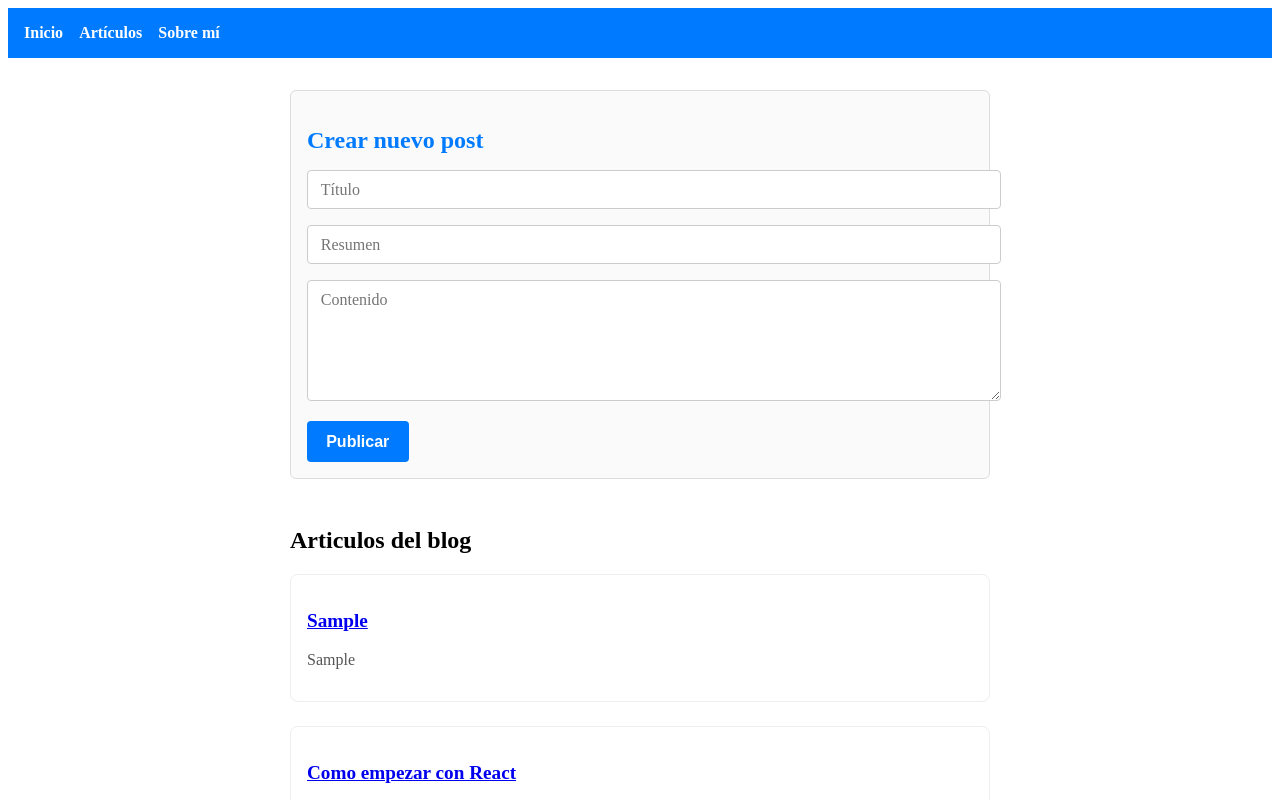
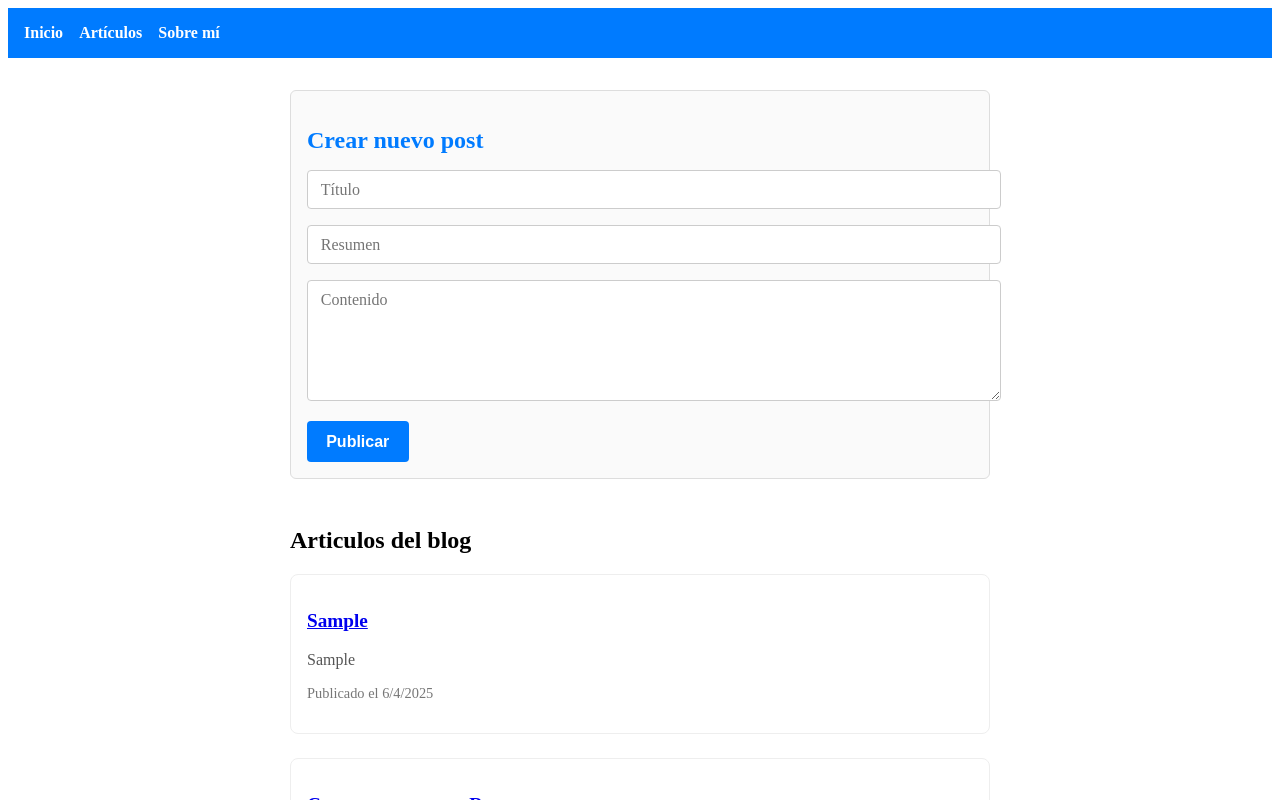
Before and after one commit to cobomaster/Blog, a React (Vite) app: page /posts in a window 1280 px wide. Both pictures are taken after typing "Sample", "Sample", "Sample" into the empty fields and a click on the button "Publicar". Shown: the top 800 px of the page. Built offline with nearby package versions, Linux system fonts and the light colour scheme.

Commit message:
Historia 10: Ordenar Post del más nuevo al más antiguo

```diff
--- a/src/components/NewPostForm.jsx
+++ b/src/components/NewPostForm.jsx
@@ -20,6 +20,7 @@ export default function NewPostForm({ onAddPost }){
             title,
             summary,
             content,
+            date: new Date().toISOString(),
         };
 
         onAddPost(newPost);
--- a/src/pages/Posts.css
+++ b/src/pages/Posts.css
@@ -27,3 +27,9 @@
   color: #555;
   margin-top: 0.5rem;
 }
+
+.post-date {
+  font-size: 0.9rem;
+  color: #777;
+  margin-top: 0.3rem;
+}
--- a/src/pages/Posts.jsx
+++ b/src/pages/Posts.jsx
@@ -1,30 +1,35 @@
 import React, { useState } from 'react';
-import initialPosts from '../data/posts'; // Cambiar nombre import
+import initialPosts from '../data/posts';
 import { Link } from 'react-router-dom';
 import NewPostForm from '../components/NewPostForm';
 import "./Posts.css";
 
-export default function Posts() {   // Cambiar nombre función a Posts (mayúscula y distinto)
-    const [posts, setPosts] = useState(initialPosts); // Aquí usas el array importado correctamente
+export default function PostsPage() {
+    const [posts, setPosts] = useState(initialPosts);
 
     const handleAddPost = (newPost) => {
         setPosts([newPost, ...posts]);
     };
 
+    const sortedPosts = [...posts].sort((a, b) => new Date(b.date) - new Date(a.date));
+
     return(
         <div className='posts-container'>
             <NewPostForm onAddPost={handleAddPost} />
             <h2> Articulos del blog </h2>
-            {posts.map((post) => (
+            {sortedPosts.map((post) => (
                 <div className='post' key={post.id}>
                     <h3 className='post-title'>
-                        <Link to={`/posts/${post.id}`}>
-                            {post.title}
-                        </Link>
+                        <Link to={`/posts/${post.id}`}>{post.title}</Link>
                     </h3>
-                    <p className='post-summary'> {post.summary} </p>
-                </div>
+                    <p className='post-summary'>{post.summary}</p>
+                    {post.date && (
+                        <p className='post-date'>
+                            Publicado el {new Date(post.date).toLocaleDateString()}
+                        </p>
+                    )}
+                    </div>
             ))}
-        </div>
+            </div>
     );
 }
```
Also changed, not shown: 1 other file (tests, documents, lock files or other folders).
